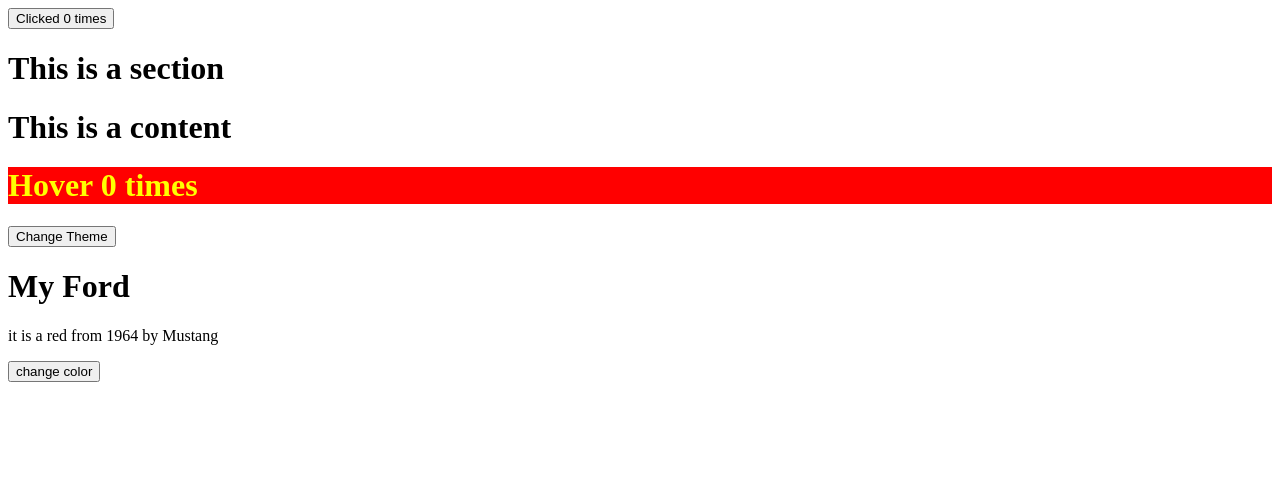
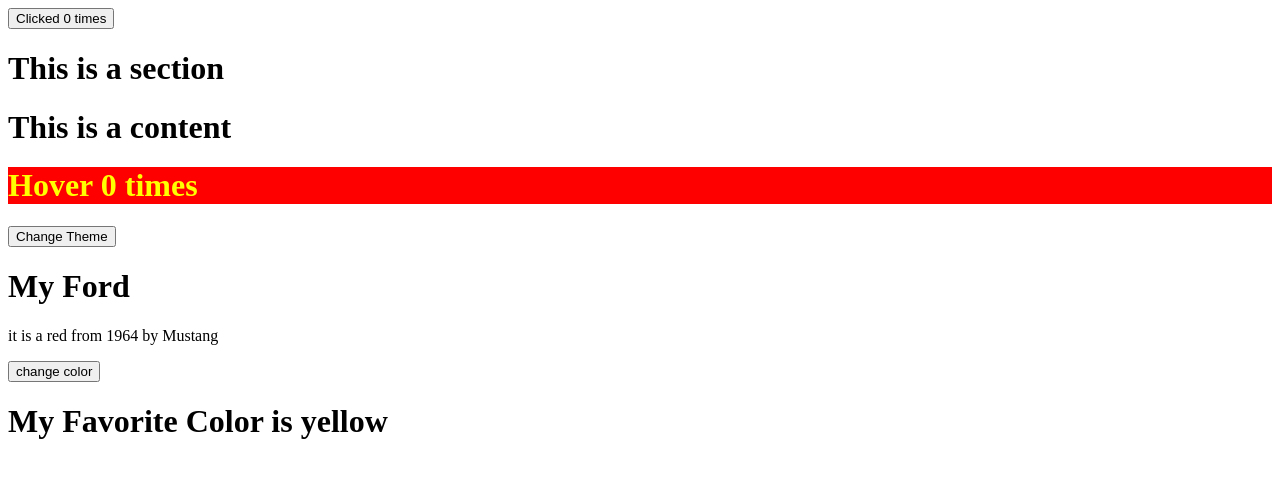
Before and after one commit to atikhasan007/react-practice, a React app: page / in a window 1280 px wide. Shown: the top 478 px of the page. Built offline with nearby package versions, Linux system fonts and the light colour scheme; the HTML template or start-up script is replaced by a standard one.

Commit message:
getDerivedStateFromProps

```diff
--- a/src/App.jsx
+++ b/src/App.jsx
@@ -1,6 +1,7 @@
 import React from "react";
 import ClickCounter from "./components/ClickCounter";
 import Counter from "./components/Counter";
+import Header from "./components/Header";
 import Section from "./components/Section";
 import StatePractice from "./components/StatePractice";
 import themeContext from "./contexts/themeContext";
@@ -34,6 +35,7 @@ export default class App extends React.Component {
                 </div>
             </themeContext.Provider>
             <StatePractice />
+            <Header favcol = "yellow"/>
 
 
 
--- /dev/null
+++ b/src/components/Header.jsx
@@ -0,0 +1,31 @@
+//getDerivedStateFromProps
+
+import React from "react";
+export default class Header extends React.Component {
+
+constructor (props){
+    super(props);
+
+    this.state = {
+        favoritecolor : 'red'
+    }
+}
+
+
+static getDerivedStateFromProps(props, state){
+    return {favoritecolor: props.favcol}
+}
+
+
+
+
+
+    render(){
+        const {favoritecolor} = this.state;
+        return (
+            <div>
+                <h1>My Favorite Color is {favoritecolor}</h1>
+            </div>
+        )
+    }
+}
```
